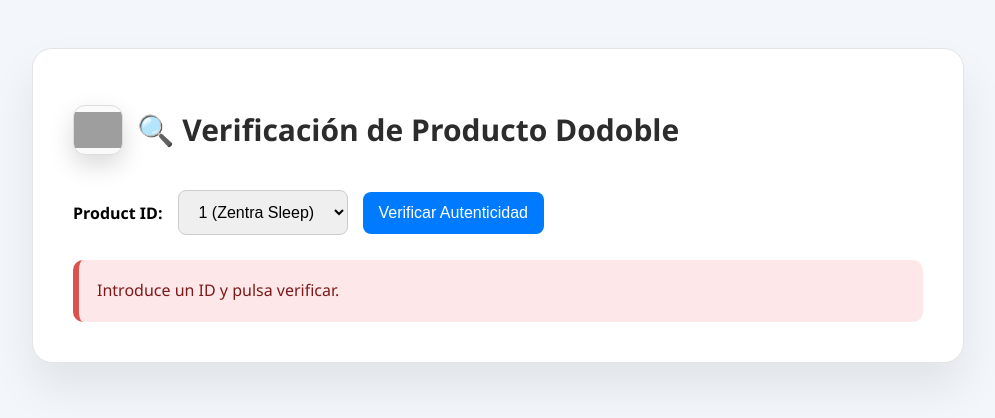
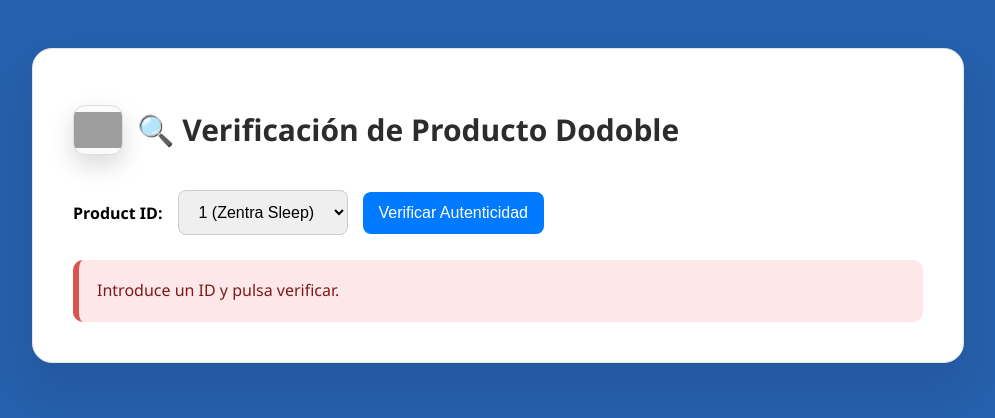
Before and after one commit to viveviviendo/Dodoble-check, a plain HTML site: page index.html in a window 1280 px wide. Shown: the whole page, without its empty margins (142-1137 px from the left). Drawn offline with nearby package versions, Linux system fonts and the light colour scheme; grey boxes are pictures that could not be loaded.

Commit message:
Add files via upload

```diff
--- a/index.html
+++ b/index.html
@@ -9,7 +9,7 @@
   <style>
     body {
       font-family: 'Segoe UI', Tahoma, Geneva, Verdana, sans-serif;
-      background: #f3f6fa;
+      background: #265fab;
       padding: 40px;
       display: flex;
       justify-content: center;
```
